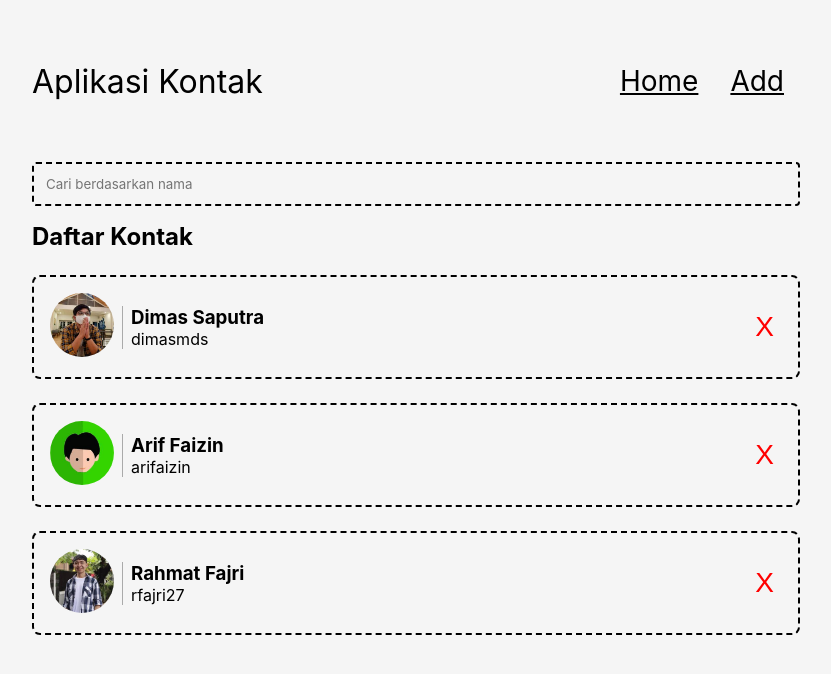
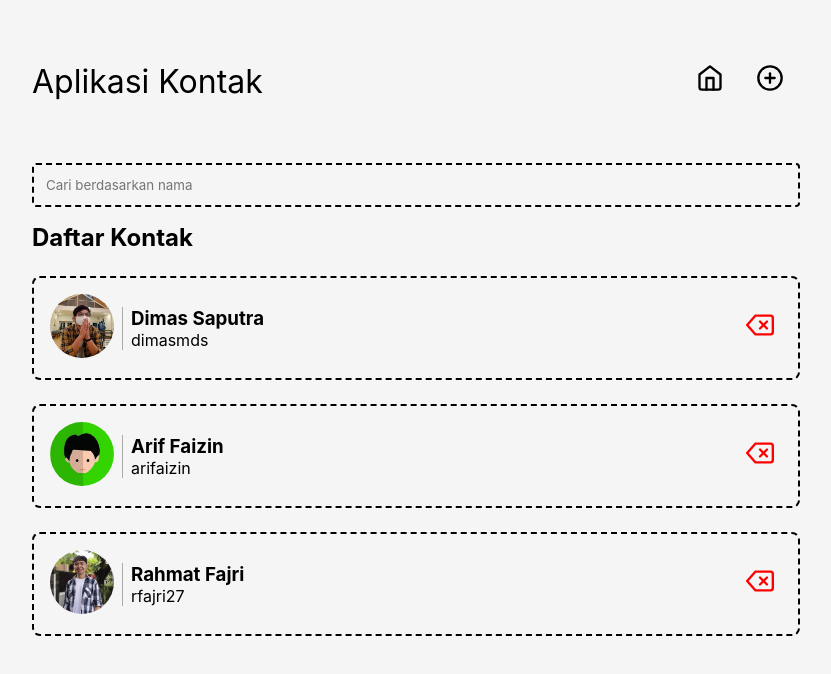
Before and after one commit to rfsyhb/reactlearn-contacts-app, a React (Vite) app: page / in a window 1280 px wide. Shown: the top 674 px of the page, without its empty margins (224-1055 px from the left). Built offline with nearby package versions, Linux system fonts and the light colour scheme.

Commit message:
mencoba menggunakan icons

```diff
--- a/src/components/DeleteButton.jsx
+++ b/src/components/DeleteButton.jsx
@@ -1,8 +1,9 @@
 import React from "react";
 import PropTypes from 'prop-types';
+import { FiDelete } from "react-icons/fi";
 
 function DeleteButton({ id, onDelete }) {
-  return <button className="contact-item__delete" onClick={() => onDelete(id)}>X</button>
+  return <button className="contact-item__delete" onClick={() => onDelete(id)}><FiDelete /></button>
 }
 
 DeleteButton.propTypes = {
--- a/src/components/Navigation.jsx
+++ b/src/components/Navigation.jsx
@@ -1,15 +1,16 @@
 import React from "react";
 import { Link } from 'react-router-dom';
+import { FiHome, FiPlusCircle } from 'react-icons/fi'
 
 function Navigation() {
   return (
     <nav className="navigation">
       <ul>
         <li>
-          <Link to='/'>Home</Link>
+          <Link to='/'><FiHome /></Link>
         </li>
         <li>
-          <Link to='/add'>Add</Link>
+          <Link to='/add'><FiPlusCircle /></Link>
         </li>
       </ul>
     </nav>
```
